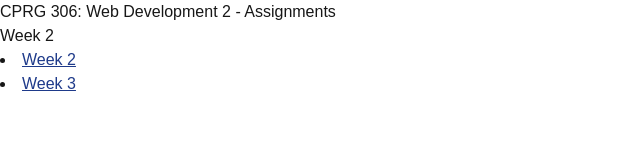
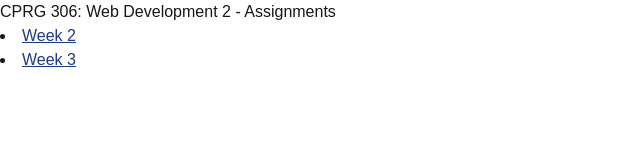
Before and after one commit to nyxpaco/cprg306-assignments, a Next.js app: page / in a window 1280 px wide. Shown: the top 160 px of the page, without its empty margins (0-640 px from the left). Built offline with nearby package versions, Linux system fonts and the light colour scheme.

Commit message:
Update page.js

```diff
--- a/app/page.js
+++ b/app/page.js
@@ -3,7 +3,6 @@ export default function page() {
     return(
       <main>
       <h1>CPRG 306: Web Development 2 - Assignments</h1>
-      <Link href="/week-2">Week 2</Link>
       <li><Link href="./week-2" className="underline text-blue-900 hover:text-blue-600">Week 2</ Link></li>
       <li><Link href="./week-3" className="underline text-blue-900 hover:text-blue-600">Week 3</Link></li>
       </main>
```
